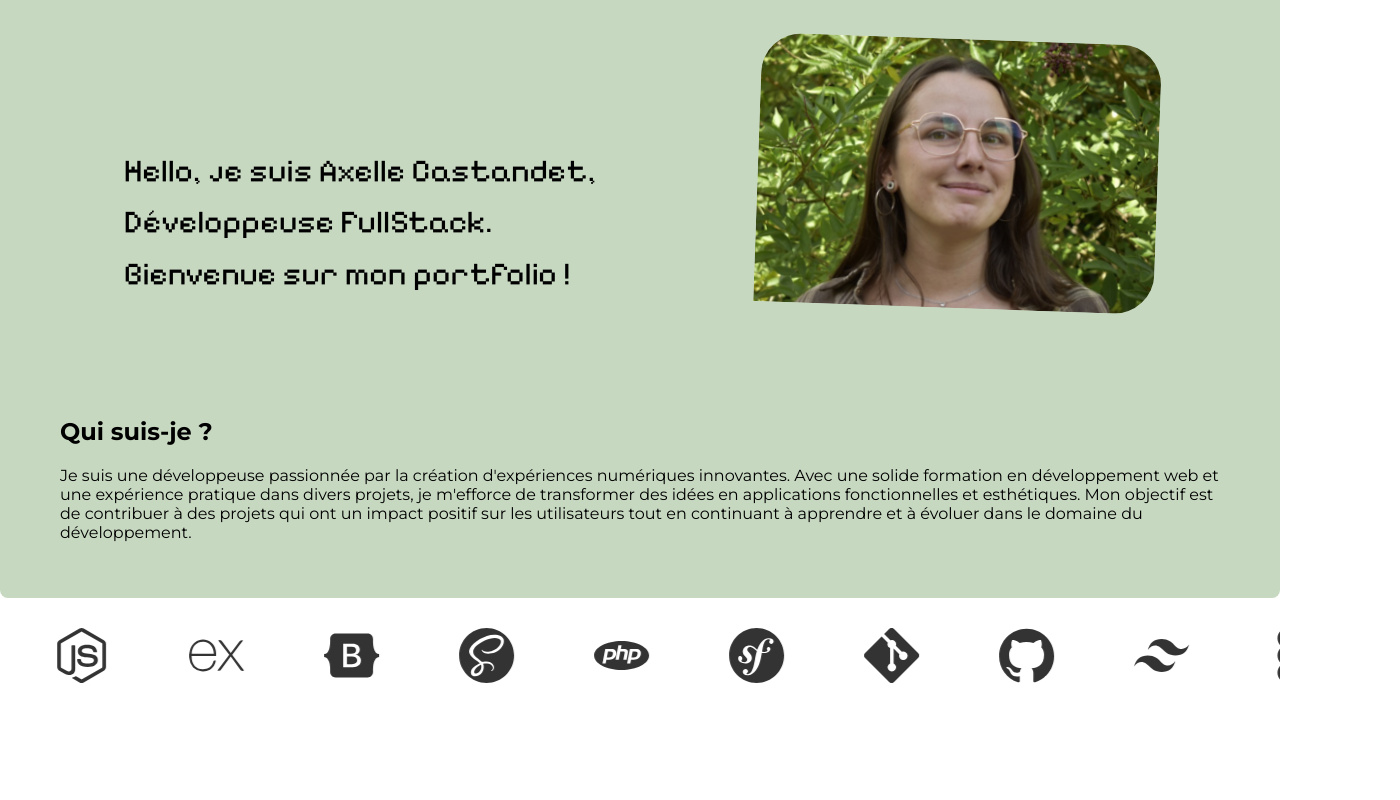
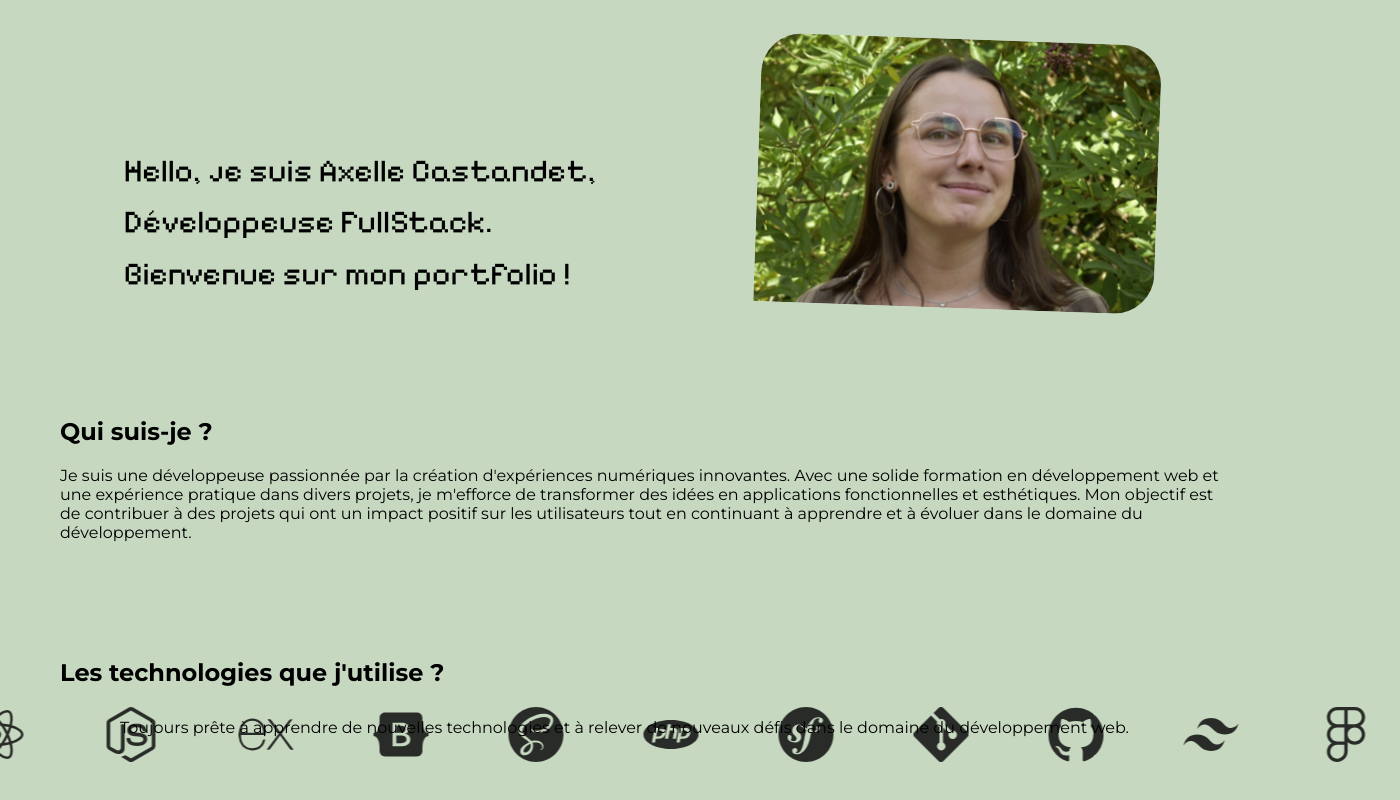
Before and after one commit to alnilam0112/portfolio, a React app: page / in a window 1280 px wide. Shown: the part 218-1018 px from the top of the page, 1400 px wide, since content can reach past the window. Before the commit the page ends 931 px from the top, so only its background shows below. Built offline with nearby package versions, Linux system fonts and the light colour scheme; the HTML template or start-up script is replaced by a standard one.

Commit message:
amelioration css

```diff
--- a/src/components/TechStack.jsx
+++ b/src/components/TechStack.jsx
@@ -47,10 +47,16 @@ const logos = [
 function TechBanner() {
     return (
         <section className="banner">
+            <div className="banner-title">
+                <h2>Les technologies que j'utilise ?</h2>
+            </div>
             <div className="banner-track">
                 {[...logos, ...logos].map((logo, index) => (
                     <img key={index} src={logo} alt="tech logo" />
                 ))}
+            </div>
+            <div className="about" id="about">
+                <p>Toujours prête à apprendre de nouvelles technologies et à relever de nouveaux défis dans le domaine du développement web.</p>
             </div>
         </section>
     );
--- a/src/styles/About.css
+++ b/src/styles/About.css
@@ -1,7 +1,6 @@
 .about {
     margin-top: -100px;
     padding: 40px 60px;
-    background-color: #c7d8c1;
     border-radius: 8px;
     font-family: 'montserrat', sans-serif;
 
--- a/src/styles/Global.css
+++ b/src/styles/Global.css
@@ -1 +1,5 @@
 @import url('https://fonts.googleapis.com/css2?family=Montserrat:wght@400;500;700&family=Pixelify+Sans:wght@400;500;700&display=swap');
+
+body {
+    background-color: #c7d8c1;
+}
--- a/src/styles/Header.css
+++ b/src/styles/Header.css
@@ -8,7 +8,6 @@ body {
     align-items: flex-start;
 
     padding: 40px 60px;
-    background-color: #c7d8c1;
     position: relative;
 }
 
--- a/src/styles/TechStack.css
+++ b/src/styles/TechStack.css
@@ -1,30 +1,24 @@
 .banner {
   width: 100%;
   overflow: hidden;
-
-  padding: 30px 0;
-
   background: transparent;
+  padding: 40px 60px;
+  font-family: 'montserrat', sans-serif;
 }
 
 .banner-track {
   display: flex;
   align-items: center;
   gap: 80px;
-
   width: max-content;
-
   animation: scroll 30s linear infinite;
 }
 
 .banner img {
   height: 55px;
   width: auto;
-
   object-fit: contain;
-
   opacity: 0.8;
-
   transition: 0.3s ease;
 }
 
--- a/src/styles/Title.css
+++ b/src/styles/Title.css
@@ -6,7 +6,6 @@
     gap: 10rem; /* espace entre texte et image */
 
     padding: 100px;
-    background-color: #c7d8c1;
 }
 
 
```
Lines whose indentation alone changed are shown as unchanged.
